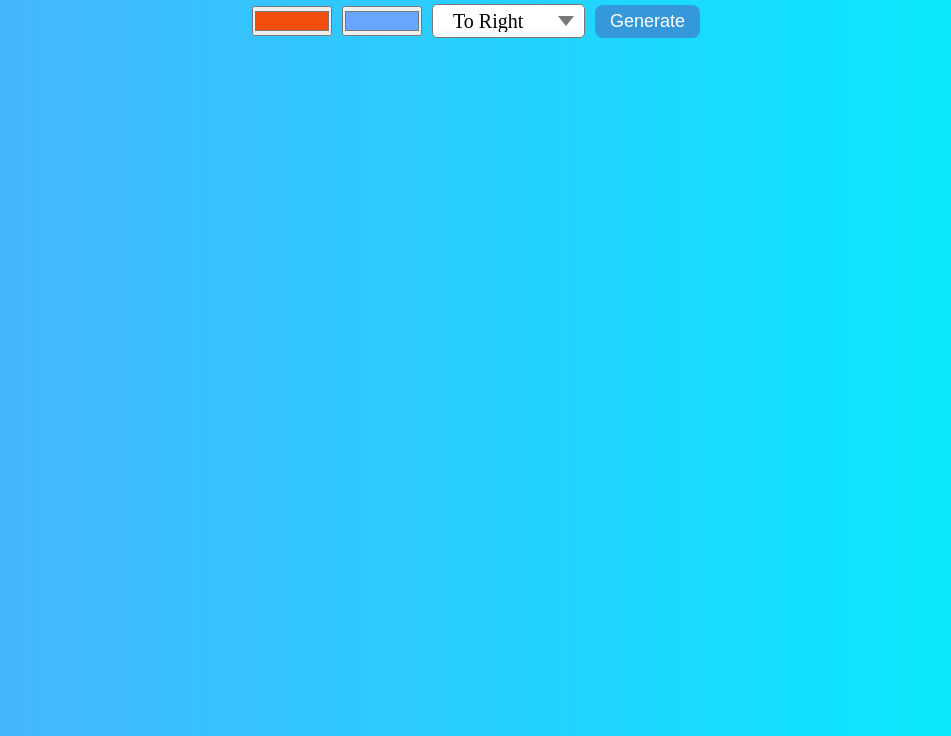
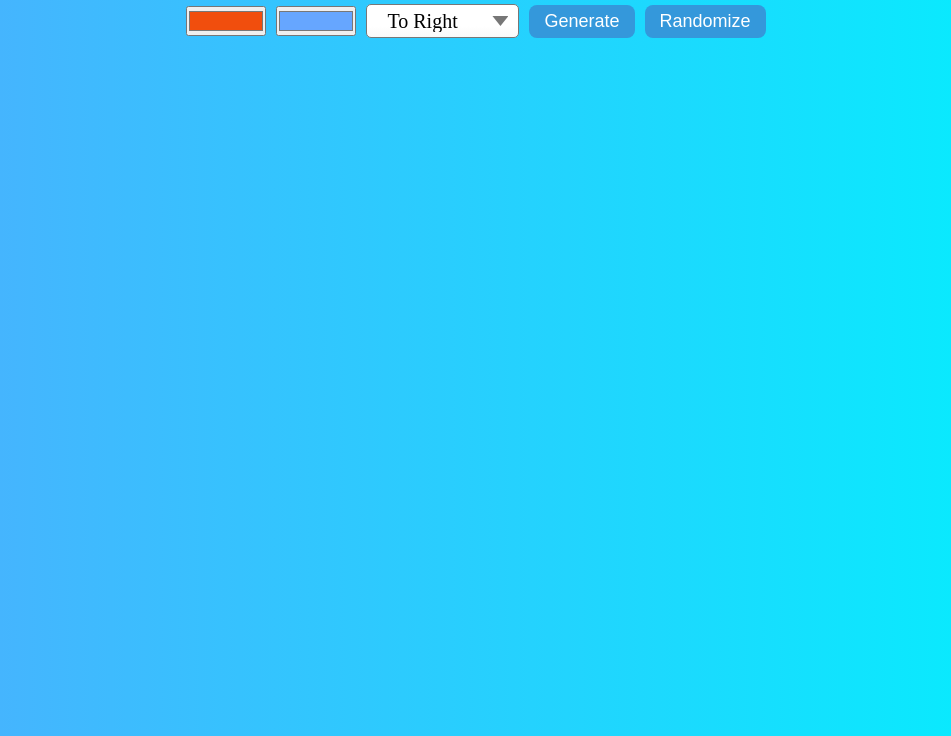
Before and after one commit to RakibRahman/gradient-background-generator, a plain HTML site: page index.html in a window 1280 px wide. Shown: the part 114-850 px from the top of the page, without its empty margins (164-1115 px from the left). Drawn offline with nearby package versions, Linux system fonts and the light colour scheme.

Commit message:
elements add/updated

```diff
--- a/index.html
+++ b/index.html
@@ -30,6 +30,7 @@
           </select>
         </div>
         <button id="btn1">Generate</button>
+        <button id="btn2">Randomize</button>
       </div>
 
       <p id="output"></p>
```
